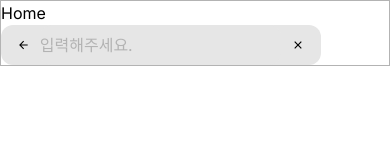
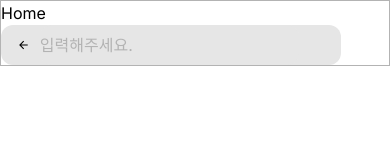
Before and after one commit to Matdori-fe/Matdori-fe, a Next.js app: page / in a window 390 px wide. Shown: the top 160 px of the page. Built offline with nearby package versions, Linux system fonts and the light colour scheme.

Commit message:
[MATDORI-54] feat: Input컴포넌트 반응형 추가

```diff
--- a/app/page.tsx
+++ b/app/page.tsx
@@ -4,12 +4,7 @@ const Home = () => {
   return (
     <>
       Home
-      <Input
-        inputSize="small"
-        placeHolder="입력해주세요."
-        left="back"
-        right="cancel"
-      />
+      <Input inputSize="big" placeHolder="입력해주세요." left="back" />
     </>
   );
 };
--- a/components/Input/Input.tsx
+++ b/components/Input/Input.tsx
@@ -33,7 +33,7 @@ const Input: React.FC<InputType> = ({
       "w-full ssm:w-[320px] h-[40px] bg-lightGray flex justify-between items-center rounded-xl px-4";
   } else if (inputSize === "big") {
     boxCSS =
-      "w-full md:w-[340px] h-[40px] bg-lightGray flex justify-between items-center rounded-xl px-[20px]";
+      "w-full lm:w-[340px] h-[40px] bg-lightGray flex justify-between items-center rounded-xl px-4";
   }
   return (
     <>
--- a/components/Input/InputRight.tsx
+++ b/components/Input/InputRight.tsx
@@ -9,7 +9,9 @@ type Right = {
 const rightContent: Right = {
   cancel: <RiCloseFill className="w-[14px]" />,
   redArrow: <RiSendPlane2Fill className="w-[18px] text-100" />,
-  studentNumEmail: <div className="pr-5">@inha.edu </div>,
+  studentNumEmail: (
+    <div className="font-Medium text-sm text-darkGray">@inha.edu </div>
+  ),
 };
 
 export default rightContent;
--- a/tailwind.config.js
+++ b/tailwind.config.js
@@ -41,6 +41,7 @@ module.exports = {
       screens: {
         sm: "412px",
         ssm: "320px",
+        lm: "340px",
       },
     },
   },
```
